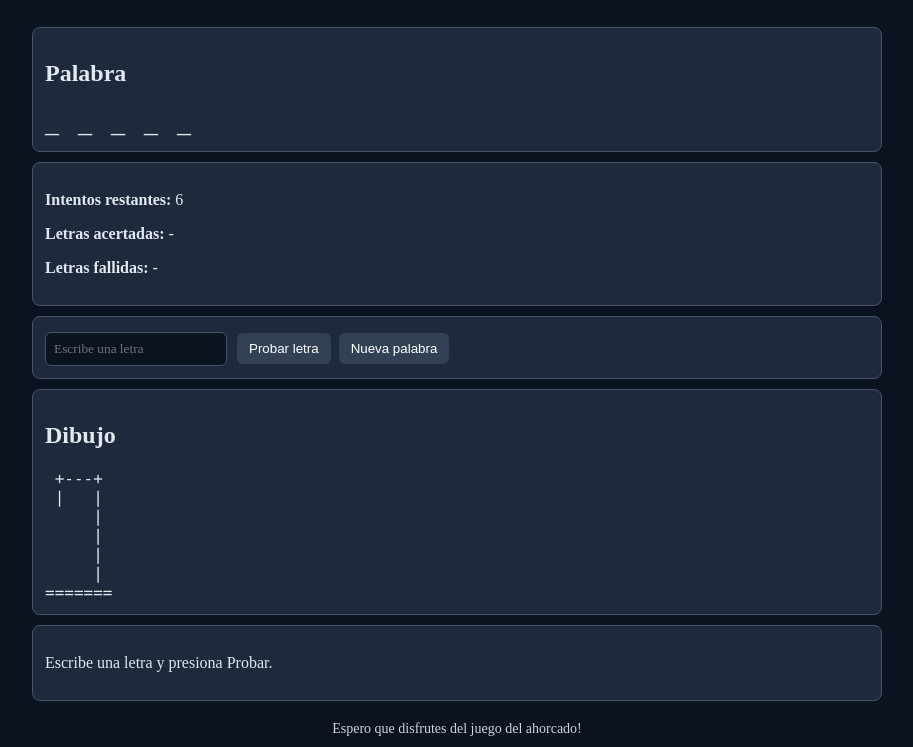
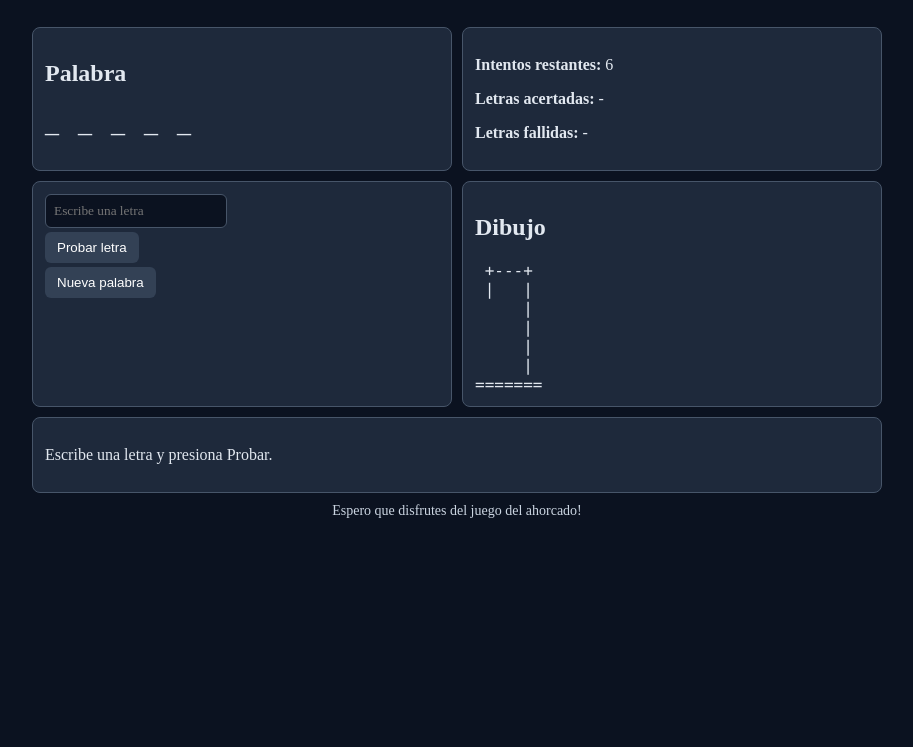
Before and after one commit to Gerenation/tarea_principal, a plain HTML site: page ahorcado.html in a window 1280 px wide. Shown: the part 77-824 px from the top of the page, without its empty margins (183-1096 px from the left). After the commit the page ends 800 px from the top, so only its background shows below. Drawn offline with Linux system fonts and the light colour scheme.

Commit message:
Acualizaacion del ahorcado para organizar los controles con flexbox y aumentar la altura del iframe para que quepa todo el contenido.

```diff
--- a/ahorcado.html
+++ b/ahorcado.html
@@ -29,7 +29,7 @@
     </section>
 
     <!-- controles para jugar -->
-    <section class="caja">
+    <section class="caja controles">
       <input id="entradaLetra" type="text" maxlength="1" placeholder="Escribe una letra">
       <button id="botonProbar" type="button">Probar letra</button>
       <button id="botonReiniciar" type="button">Nueva palabra</button>
--- a/estilos/estilosAhorcado.css
+++ b/estilos/estilosAhorcado.css
@@ -13,19 +13,34 @@ header {
 }
 
 /* Contenedor principal */
+/* Cambiado para usar flexbox y organizar las cajas en filas, en lugar de apiladas verticalmente.
+   Esto ayuda a que se vean mejor dentro del iframe de index.html. */
 .contenedorJuego {
   width: 90%;
   max-width: 850px;
   margin: 0 auto;
+  display: flex;
+  flex-wrap: wrap;
+  gap: 10px;
 }
 
 /* Cajas para separar el contenido */
+/* Cambiado para que las cajas se repartan el espacio con flex: 1 1 300px, eliminando margin-bottom ya que gap maneja el espacio. */
 .caja {
   background-color: #1e293b;
   border: 1px solid #475569;
   border-radius: 8px;
   padding: 12px;
-  margin-bottom: 10px;
+  flex: 1 1 300px;
+  min-width: 250px;
+}
+
+/* Controles para jugar */
+/* Usamos flex-direction: column para apilar los botones uno sobre el otro, en lugar de en línea. */
+.controles {
+  display: flex;
+  flex-direction: column;
+  align-items: flex-start;
 }
 
 /* Palabra oculta */
--- a/estilos/estilosIndex.css
+++ b/estilos/estilosIndex.css
@@ -50,9 +50,10 @@ main {
 }
 
 /* Iframe con tamaño cómodo */
+/* Aumentado la altura de 500px a 700px para que quepa todo el contenido del ahorcado organizado con flexbox. */
 #marcoContenido {
   width: 100%;
-  height: 500px;
+  height: 700px;
   border: 1px solid #475569;
   border-radius: 8px;
   background-color: #1e293b;
--- a/scripts/ahorcado.js
+++ b/scripts/ahorcado.js
@@ -12,7 +12,7 @@ const mensajeJuego = document.getElementById("mensajeJuego");
 // Este arreglo tiene palabras predefinidas para cumplir la actividad.
 const palabrasDelJuego = [
   "panda",
-  "mala",
+  "nala",
   "milo",
   "mia",
   "maya",
```
